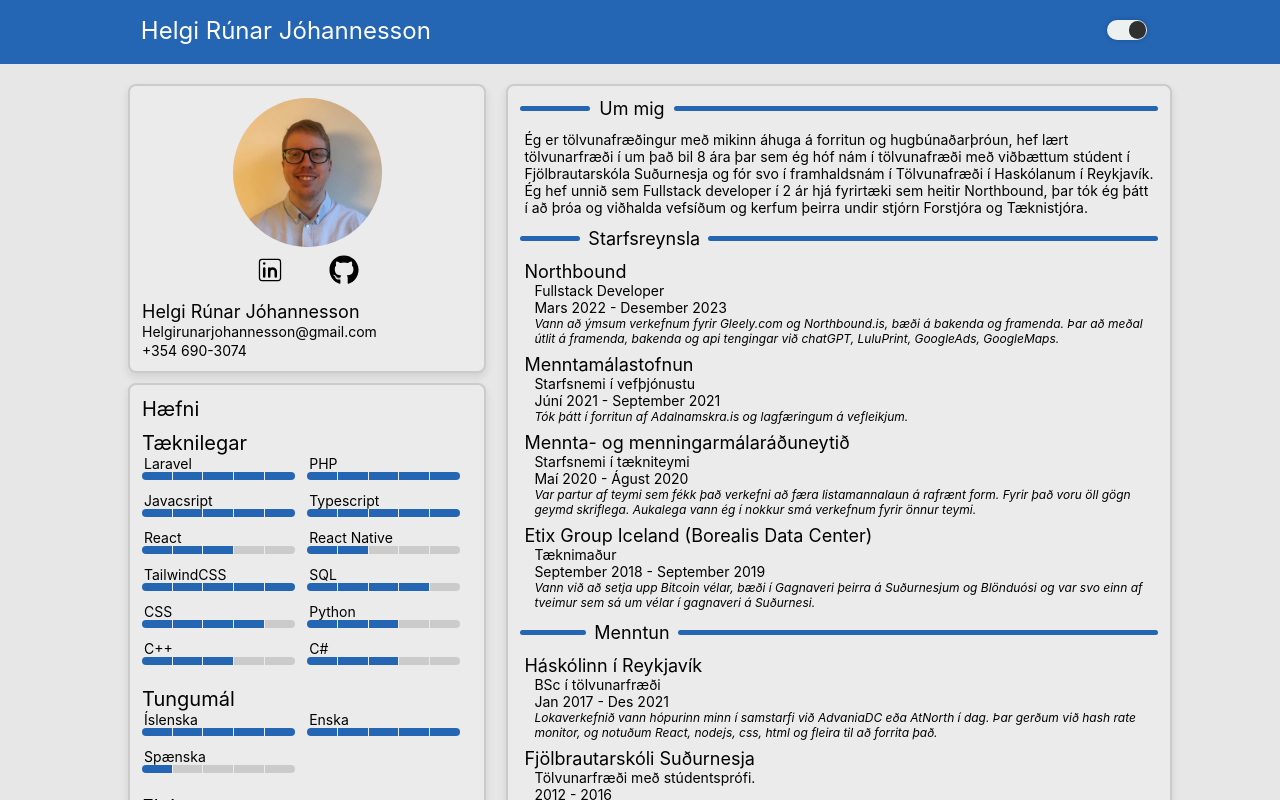
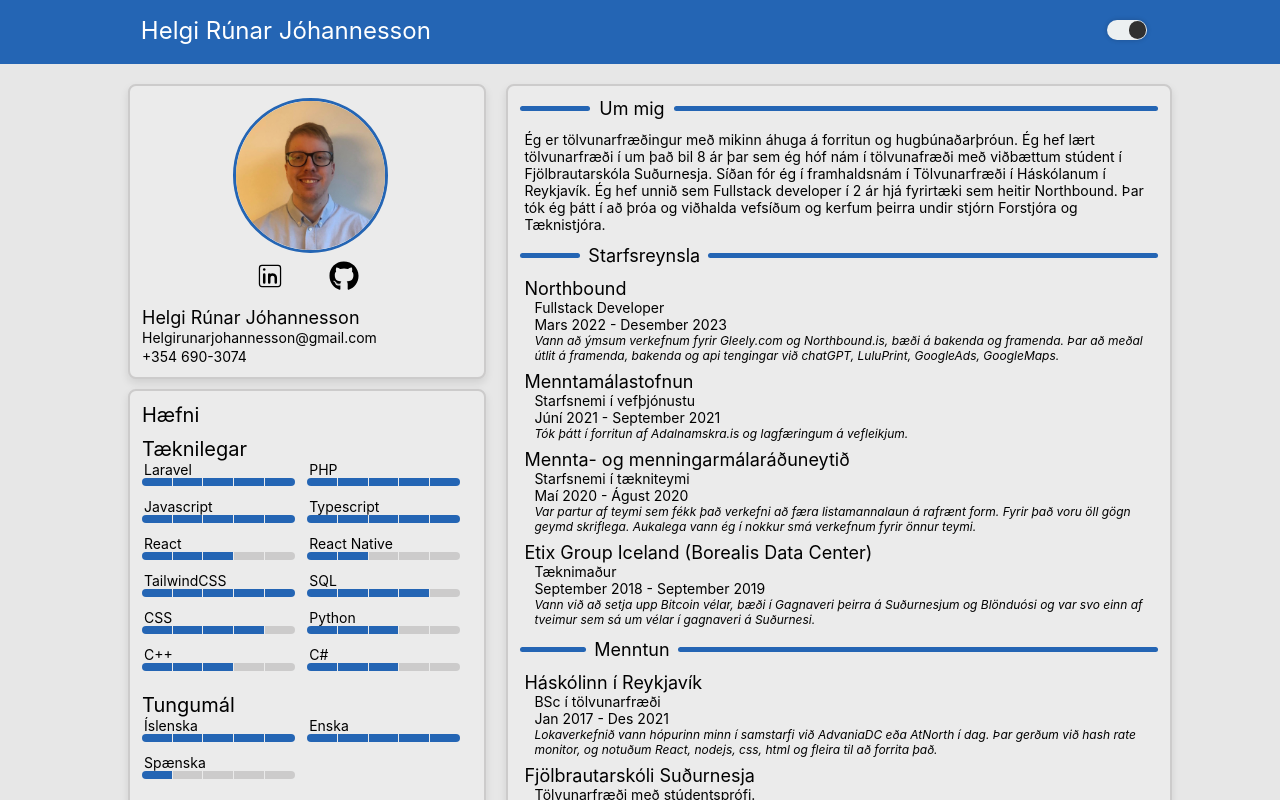
Before and after one commit to Helgirunar/cv, a React (Create React App) app: page / in a window 1280 px wide. Shown: the top 800 px of the page. Built offline with nearby package versions, Linux system fonts and the light colour scheme.

Commit message:
Moved all strings/data to aboutme.json file.

```diff
--- /dev/null
+++ b/src/data/aboutme.json
@@ -0,0 +1,88 @@
+{
+	"aboutme": "Ég er tölvunarfræðingur með mikinn áhuga á forritun og hugbúnaðarþróun. Ég hef lært tölvunarfræði í um það bil 8 ár þar sem ég hóf nám í tölvunafræði með viðbættum stúdent í Fjölbrautarskóla Suðurnesja. Síðan fór ég í framhaldsnám í Tölvunarfræði í Háskólanum í Reykjavík. Ég hef unnið sem Fullstack developer í 2 ár hjá fyrirtæki sem heitir Northbound. Þar tók ég þátt í að þróa og viðhalda vefsíðum og kerfum þeirra undir stjórn Forstjóra og Tæknistjóra.",
+	"interests": "Frá unga aldri hef ég haft gaman af tölvuleikjum og tæknitengdum hlutum. Eftir að ég lærði tölvrunarfræði í Fjölbrautarskóla Suðurnesja fékk ég einnig mikinn áhuga á forritun. Ég hef líka áhuga á borðspilum og nýlega hef ég haft áhuga á Frisbee golf og að stunda snjóbretti.",
+	"schools":
+	[
+		{
+			"name": "Háskólinn í Reykjavík",
+			"status": "BSc í tölvunarfræði",
+			"dates": "Jan 2017 - Des 2021",
+			"description": "Lokaverkefnið vann hópurinn minn í samstarfi við AdvaniaDC eða AtNorth í dag. Þar gerðum við hash rate monitor, og notuðum React, nodejs, css, html og fleira til að forrita það."
+		},
+		{
+			"name": "Fjölbrautarskóli Suðurnesja",
+			"status": "Tölvunarfræði með stúdentsprófi.",
+			"dates": "2012 - 2016",
+			"description": ""
+		}
+	],
+	"jobs":
+	[
+		{
+			"name": "Northbound",
+			"status": "Fullstack Developer",
+			"dates": "Mars 2022 - Desember 2023",
+			"description": "Vann að ýmsum verkefnum fyrir Gleely.com og Northbound.is, bæði á bakenda og framenda. Þar að meðal útlit á framenda, bakenda og api tengingar við chatGPT, LuluPrint, GoogleAds, GoogleMaps."
+		},
+		{
+			"name": "Menntamálastofnun",
+			"status": "Starfsnemi í vefþjónustu",
+			"dates": "Júní 2021 - September 2021",
+			"description": "Tók þátt í forritun af Adalnamskra.is og lagfæringum á vefleikjum."
+		},
+		{
+			"name": "Mennta- og menningarmálaráðuneytið",
+			"status": "Starfsnemi í tækniteymi",
+			"dates": "Maí 2020 - Águst 2020",
+			"description": "Var partur af teymi sem fékk það verkefni að færa listamannalaun á rafrænt form. Fyrir það voru öll gögn geymd skriflega. Aukalega vann ég í nokkur smá verkefnum fyrir önnur teymi."
+		},
+		{
+			"name": "Etix Group Iceland (Borealis Data Center)",
+			"status": "Tæknimaður",
+			"dates": "September 2018 - September 2019",
+			"description": "Vann við að setja upp Bitcoin vélar, bæði í Gagnaveri þeirra á Suðurnesjum og Blönduósi og var svo einn af tveimur sem sá um vélar í gagnaveri á Suðurnesi."
+		}
+	],
+	"recommendations":
+	[
+		{
+			"name": "Ívar Rafn Þórarinsson",
+			"status": "Forstjóri Northbound",
+			"dates": "+354 866 8031",
+			"description": ""
+		},
+		{
+			"name": "Arnar Stefánsson",
+			"status": "Tæknistjóri Northbound",
+			"dates": "+354 848 8777",
+			"description": ""
+		}
+	],
+	"talents":
+	{
+		"skills": [
+			{"name": "Laravel", "level": 5},
+			{"name": "PHP", "level": 5},
+			{"name": "Javascript", "level": 5},
+			{"name": "Typescript", "level": 5},
+			{"name": "React", "level": 3},
+			{"name": "React Native", "level": 2},
+			{"name": "TailwindCSS", "level": 5},
+			{"name": "SQL", "level": 4},
+			{"name": "CSS", "level": 4},
+			{"name": "Python", "level": 3},
+			{"name": "C++", "level": 3},
+			{"name": "C#", "level": 3}
+		],
+		"languages": [
+			{"name": "Íslenska", "level": 5},
+			{"name": "Enska", "level": 5},
+			{"name": "Spænska", "level": 1}
+		],
+		"more": [
+			{"name": "Mannlegt samskipti", "level": 5},
+			{"name": "Teymisvinna", "level": 4},
+			{"name": "Frumkvæði", "level": 5}
+		]
+	}
+}
--- a/src/pages/aboutMe.jsx
+++ b/src/pages/aboutMe.jsx
@@ -1,8 +1,9 @@
-import { useState } from "react";
+import { useEffect, useState } from "react";
 import Card from '../components/card';
 import Skill from '../components/skill';
 import Title from '../components/title';
 import Experience from '../components/experience';
+import data from '../data/aboutme.json';
 import { FaGithub } from "react-icons/fa";
 import { CiLinkedin } from "react-icons/ci";
 
@@ -18,11 +19,12 @@ const AboutMe = ({darkMode}) => {
 		<div>
 			<Card containerStyle={{display: 'flex', flexDirection: 'column', gap: '8px'}} darkMode={darkMode}>
 				<div style={{width: '45%', marginLeft: 'auto', marginRight: 'auto' }}>
-					<img src={process.env.PUBLIC_URL + '/images/faceImage.jpg'} style={{borderRadius: '50%', width: '100%',}} alt="Image"/>
+					<img src={process.env.PUBLIC_URL + '/images/faceImage.jpg'} style={{borderRadius: '50%', width: '100%', border: '3px solid #2465B4'}} alt="cover photo"/>
 					<div style={{ display: 'flex', gap: '8px 0px', justifyContent: 'space-around', marginTop: '2px' }}>
 						<a
 							href="https://www.linkedin.com/in/helgi-runar/"
 							target="_blank"
+							rel="noreferrer"
 							style={{ padding: '2px', color: hoveredLink === 1 ? '#2465B4' : darkMode ? 'white' : 'black', transition: 'ease-out 0.15s' }}
 							onMouseEnter={() => setHover(1)}
 							onMouseLeave={() => setHover(null)}
@@ -32,6 +34,7 @@ const AboutMe = ({darkMode}) => {
 						<a
 							href="https://github.com/Helgirunar"
 							target="_blank"
+							rel="noreferrer"
 							style={{ padding: '2px', color: hoveredLink === 2 ? '#2465B4' : darkMode ? 'white' : 'black', transition: 'ease-out 0.15s' }}
 							onMouseEnter={() => setHover(2)}
 							onMouseLeave={() => setHover(null)}
@@ -48,97 +51,46 @@ const AboutMe = ({darkMode}) => {
 			</Card>
 			<Card darkMode={darkMode} title="Hæfni" style={{marginTop: '10px'}} containerStyle={{display: 'grid', gridTemplateColumns: '50% 50%'}}>
 				<div style={{gridColumn: 'span 2', fontSize: '20px', marginTop: '2px'}}>Tæknilegar</div>
-				<Skill name="Laravel" level={5}/>
-				<Skill name="PHP" level={5}/>
-				<Skill name="Javacsript" level={5}/>
-				<Skill name="Typescript" level={5}/>
-				<Skill name="React" level={3}/>
-				<Skill name="React Native" level={2}/>
-				<Skill name="TailwindCSS" level={5}/>
-				<Skill name="SQL" level={4}/>
-				<Skill name="CSS" level={4}/>
-				<Skill name="Python" level={3}/>
-				<Skill name="C++" level={3}/>
-				<Skill name="C#" level={3}/>
+				{data.talents.skills.map((skill) => {
+					return (<Skill key={skill.name} name={skill.name} level={skill.level}/>);
+				})}
 				<div style={{gridColumn: 'span 2', fontSize: '20px', marginTop: '10px'}}>Tungumál</div>
-				<Skill name="Íslenska" level={5}/>
-				<Skill name="Enska" level={5}/>
-				<Skill name="Spænska" level={1}/>
+				{data.talents.languages.map((skill) => {
+					return (<Skill key={skill.name} name={skill.name} level={skill.level}/>);
+				})}
 				<div style={{gridColumn: 'span 2', fontSize: '20px', marginTop: '10px'}}>Fleira</div>
-				<Skill name="Mannlegt samskipti" level={5}/>
-				<Skill name="Teymisvinna" level={4}/>
-				<Skill name="Frumkvæði" level={5}/>
+				{data.talents.more.map((skill) => {
+					return (<Skill key={skill.name} name={skill.name} level={skill.level}/>);
+				})}
 			</Card>
 		</div>
 		<div>
 			<Card darkMode={darkMode} style={{fontSize: '18px'}}>
 				<Title text="Um mig" darkMode={darkMode}/>
 				<div className="text-md" style={{padding: '4px', marginTop: '8px', marginBottom: '8px'}}>
-					Ég er tölvunafræðingur með mikinn áhuga á forritun og hugbúnaðarþróun, hef lært tölvunarfræði í um það bil 8 ára þar sem ég hóf nám í tölvunafræði með viðbættum stúdent í Fjölbrautarskóla Suðurnesja
-					og fór svo í framhaldsnám í Tölvunafræði í Haskólanum í Reykjavík. Ég hef unnið sem Fullstack developer í 2 ár hjá fyrirtæki sem heitir Northbound, þar tók ég þátt í að þróa og viðhalda vefsíðum og kerfum þeirra
-					undir stjórn Forstjóra og Tæknistjóra.
+					{data.aboutme}
 				</div>
 				<Title text="Starfsreynsla" darkMode={darkMode} />
 				<div style={{padding: '4px', marginBottom: '8px'}}>
-					<Experience
-						name="Northbound"
-						status="Fullstack Developer"
-						dates="Mars 2022 - Desember 2023"
-						description="Vann að ýmsum verkefnum fyrir Gleely.com og Northbound.is, bæði á bakenda og framenda. Þar að meðal útlit á framenda, bakenda og api tengingar við chatGPT, LuluPrint, GoogleAds, GoogleMaps."
-						/>
-					<Experience
-						name="Menntamálastofnun"
-						status="Starfsnemi í vefþjónustu"
-						dates="Júní 2021 - September 2021"
-						description="Tók þátt í forritun af Adalnamskra.is og lagfæringum á vefleikjum."
-						/>
-					<Experience
-						name="Mennta- og menningarmálaráðuneytið"
-						status="Starfsnemi í tækniteymi"
-						dates="Maí 2020 - Águst 2020"
-						description="Var partur af teymi sem fékk það verkefni að færa listamannalaun á rafrænt form. Fyrir það voru öll gögn geymd skriflega. Aukalega vann ég í nokkur smá verkefnum fyrir önnur teymi."
-						/>
-					<Experience
-						name="Etix Group Iceland (Borealis Data Center)"
-						status="Tæknimaður"
-						dates="September 2018 - September 2019"
-						description="Vann við að setja upp Bitcoin vélar, bæði í Gagnaveri þeirra á Suðurnesjum og Blönduósi og var svo einn af tveimur sem sá um vélar í gagnaveri á Suðurnesi."
-						/>
+					{data.jobs.map((skill) => {
+						return (<Experience key={skill.name} name={skill.name} status={skill.status} dates={skill.dates} description={skill.description}/>);
+					})}
 				</div>
 				<Title text="Menntun" darkMode={darkMode}/>
 				<div style={{padding: '4px', marginBottom: '8px'}}>
-					<Experience
-						name="Háskólinn í Reykjavík"
-						status="BSc í tölvunarfræði"
-						dates="Jan 2017 - Des 2021"
-						description="Lokaverkefnið vann hópurinn minn í samstarfi við AdvaniaDC eða AtNorth í dag. Þar gerðum við hash rate monitor, og notuðum React, nodejs, css, html og fleira til að forrita það."
-						/>
-					<Experience
-						name="Fjölbrautarskóli Suðurnesja"
-						status="Tölvunarfræði með stúdentsprófi."
-						dates="2012 - 2016"
-						description=""
-						/>
+					{data.schools.map((skill) => {
+						return (<Experience key={skill.name} name={skill.name} status={skill.status} dates={skill.dates} description={skill.description}/>);
+					})}
 				</div>
 				<Title text="Áhugamál" darkMode={darkMode}/>
-				<div className="text-md" style={{padding: '4px', marginTop: '8px', marginBottom: '8px'}}>Frá ungum aldri hef ég haft gaman af tölvuleikjum og tæknitengdum hlutum.
-					Eftir að ég lærði tölvrunafræði í Fjölbrautarskóla Suðurnesja fékk ég einnig mikinn áhuga á forritun.
-					Ég hef líka áhuga á borðspilum og nýlega hef ég haft áhuga á Frisbee golf og að snjóbretta.
+				<div className="text-md" style={{padding: '4px', marginTop: '8px', marginBottom: '8px'}}>
+					{data.interests}
 				</div>
 				<Title text="Meðmæli" darkMode={darkMode}/>
 				<div style={{padding: '4px', marginBottom: '8px'}}>
-					<Experience
-						name="Ívar Rafn Þórarinsson"
-						status="Forstjóri Northbound"
-						dates="+354 866 8031"
-						description=""
-						/>
-					<Experience
-						name="Arnar Stefánsson"
-						status="Tæknistjóri Northbound"
-						dates="+354 848 8777"
-						description=""
-						/>
+					{data.recommendations.map((skill) => {
+						return (<Experience key={skill.name} name={skill.name} status={skill.status} dates={skill.dates} description={skill.description}/>);
+					})}
 				</div>
 			</Card>
 		</div>
```
